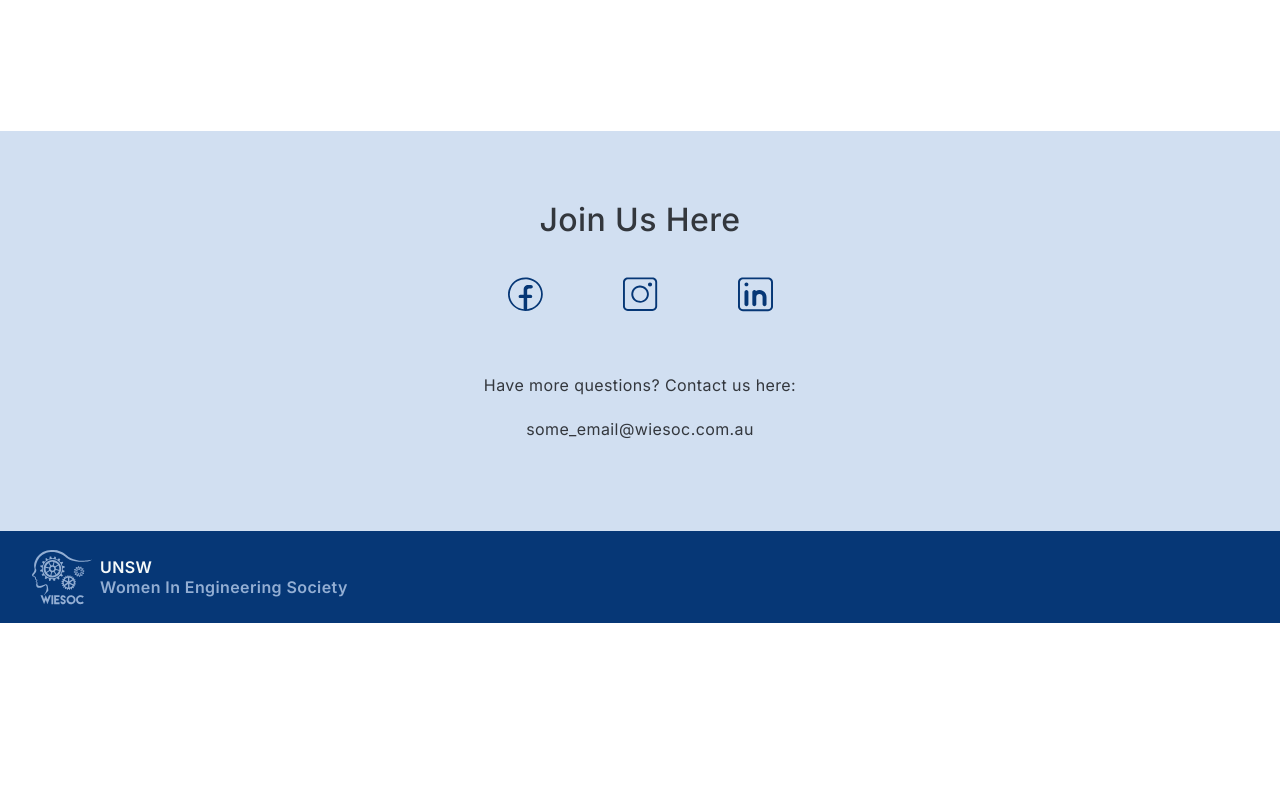
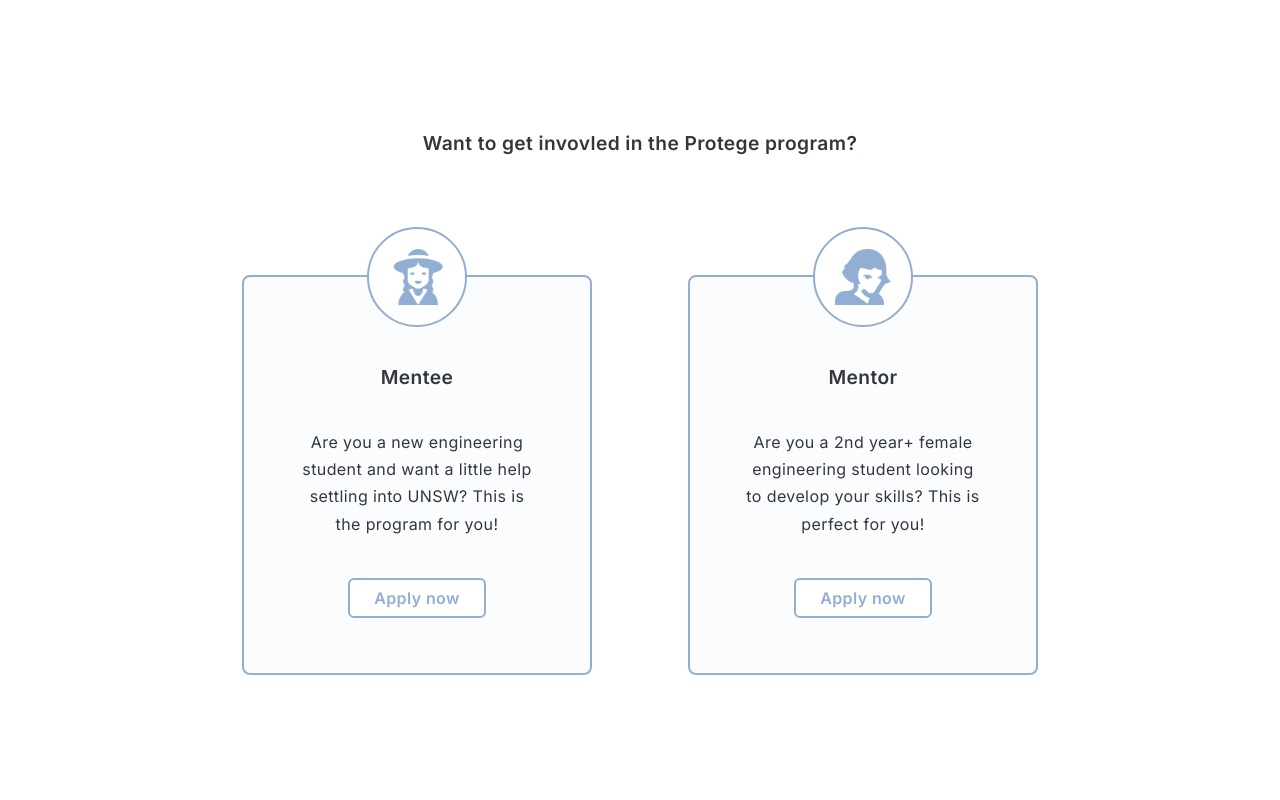
Before and after one commit to UNSW-WIESoc/website, a Next.js app: page /programs/protege-program in a window 1280 px wide. Shown: the part 1560-2360 px from the top of the page. Before the commit the page ends 2183 px from the top, so only its background shows below. Built offline with nearby package versions, Linux system fonts and the light colour scheme.

Commit message:
Added ProtegeProgramCard component and implemented into protege program page

```diff
--- a/app/(pages)/programs/protege-program/page.tsx
+++ b/app/(pages)/programs/protege-program/page.tsx
@@ -1,8 +1,9 @@
-import {Box, Stack, AspectRatio} from '@mui/joy';
+import {Box, Stack, AspectRatio, Typography, Grid} from '@mui/joy';
 import PageHeaderCard from "@/components/PageHeaderCard";
 import Image from 'next/image';
 import HeadingBodyText from '@/components/HeadingBodyText';
 import ProgramsTitleDescription from '@/components/ProgramsTitleDescription';
+import ProtegeProgramCard from '@/components/ProtegeProgramCard';
 
 export default function ProtegeProgram() {
 
@@ -55,6 +56,26 @@
 
         </Stack>
       </Box>
+
+      <Box pb={15}>
+        <Typography level='subtitle-lg'>
+          Want to get invovled in the Protege program?
+        </Typography>
+      </Box>
+      <Stack direction='row' spacing={12} mx='auto' justifyContent='center' pb={35}>
+        <ProtegeProgramCard
+          icon='/programs/protege-program/BolivianGirl.svg'
+          text='Bolivian Girl'
+          type='Mentee'
+          description='Are you a new engineering student and want a little help settling into UNSW? This is the program for you!'
+        />
+        <ProtegeProgramCard
+          icon='/programs/protege-program/AmeliePoulain.svg'
+          text='Amelia Poulain'
+          type='Mentor'
+          description='Are you a 2nd year+ female engineering student looking to develop your skills? This is perfect for you!'
+        />
+      </Stack>
     </Box>
   );
 }
--- a/components/ProtegeProgramCard.tsx
+++ b/components/ProtegeProgramCard.tsx
@@ -1,13 +1,44 @@
 import {AspectRatio, Box, Stack, Typography} from '@mui/joy';
-import LabelledIcon from '@/components/LabelledIcon';
+import Card from '@mui/joy/Card';
 import OutlineButton from '@/components/OutlineButton';
+import Image from 'next/image';
 
-export default function ProtegeProgramCard({}) {
+export default function ProtegeProgramCard({ icon, text, type, description }: any) {
   return (
-    <Box>
-      <Typography level='subtitle-lg'>
-        Want to get invovled in the Protege program?
-      </Typography>
-    </Box>
-  )
+    <Card
+      variant='outlined'
+      className='border-round'
+      sx={{
+        width: '350px',
+        height: '400px',
+        border: '2px solid #93AED3'
+      }}
+    >
+      <Box sx={{
+          position: 'absolute',
+          top: '-50px',
+          left: '50%',
+          transform: 'translateX(-50%)',
+          width: '100px',
+          height: '100px',
+          borderRadius: '50%',
+          border: '2px solid #93AED3',
+          backgroundColor: 'white',
+          display: 'flex',
+          alignItems: 'center',
+          justifyContent: 'center',
+      }}>
+        <Image src={icon} alt={text} width={70} height={70} />
+      </Box>
+      <Stack direction="column" spacing={5} alignItems='center' pt={9}>
+        <Typography level='subtitle-lg'>
+          {type}
+        </Typography>
+        <Typography level='body' textAlign='center' px={5}>
+          {description}
+        </Typography>
+        <OutlineButton text='Apply now' link='sth'/>
+      </Stack>
+    </Card>
+  );
 }
```
